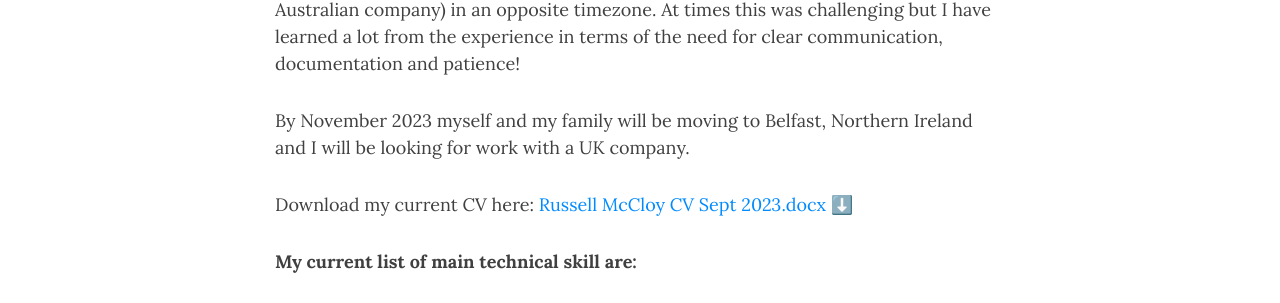
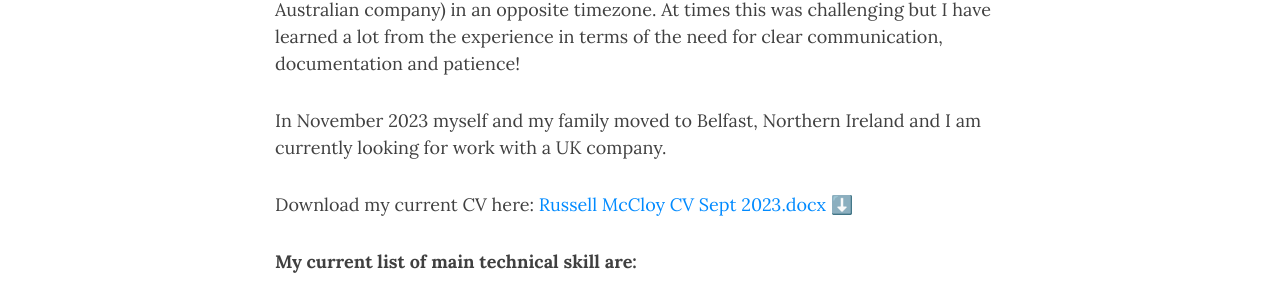
Before and after one commit to russellmccloy/russellmccloy.github.io, a Jekyll site: the page built from index.md, in a window 1280 px wide and 900 px high, scrolled down 409 px. Shown: the part 151-454 px from the top of the window. Built offline with Jekyll 4.4.1, drawn with Linux system fonts in a browser that asks for light colours; nearby versions of some CDN libraries; the list of posts is cut into pages by our own code; comment, search, counter and statistics services are not loaded.

Commit message:
Update index.md

```diff
--- a/index.md
+++ b/index.md
@@ -13,7 +13,7 @@ Hi, and welcome to my technical blog. I will attempt to keep this updated with a
 
 Recently I have spent nearly 2 years in Brazil whilst continuing to work for Lab3 (an Australian company) in an opposite timezone. At times this was challenging  but I have learned a lot from the experience in terms of the need for clear communication, documentation and patience!
 
-By November 2023 myself and my family will be moving to Belfast, Northern Ireland and I will be looking for work with a UK company.
+In November 2023 myself and my family moved to Belfast, Northern Ireland and I am currently looking for work with a UK company.
 
 Download my current CV here: [Russell McCloy CV Sept 2023.docx ⬇️](https://drive.google.com/uc?export=download&id=1a_oHOOClo0JGEa1EJnQOSzjYp4cMhF-K)
 
```
